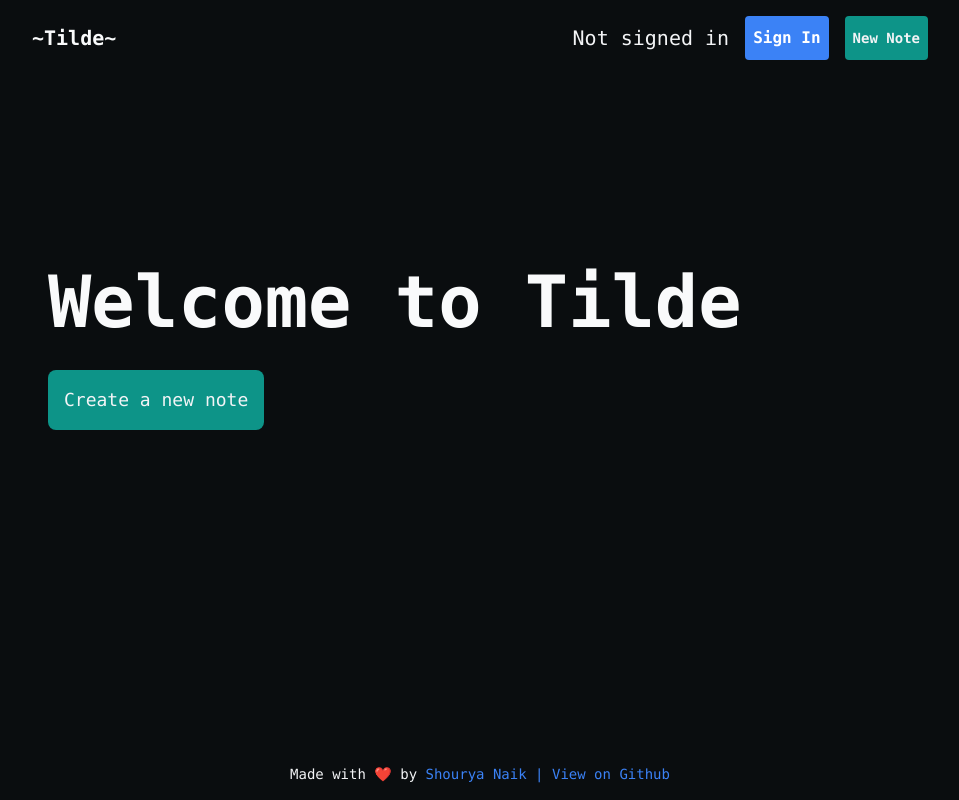
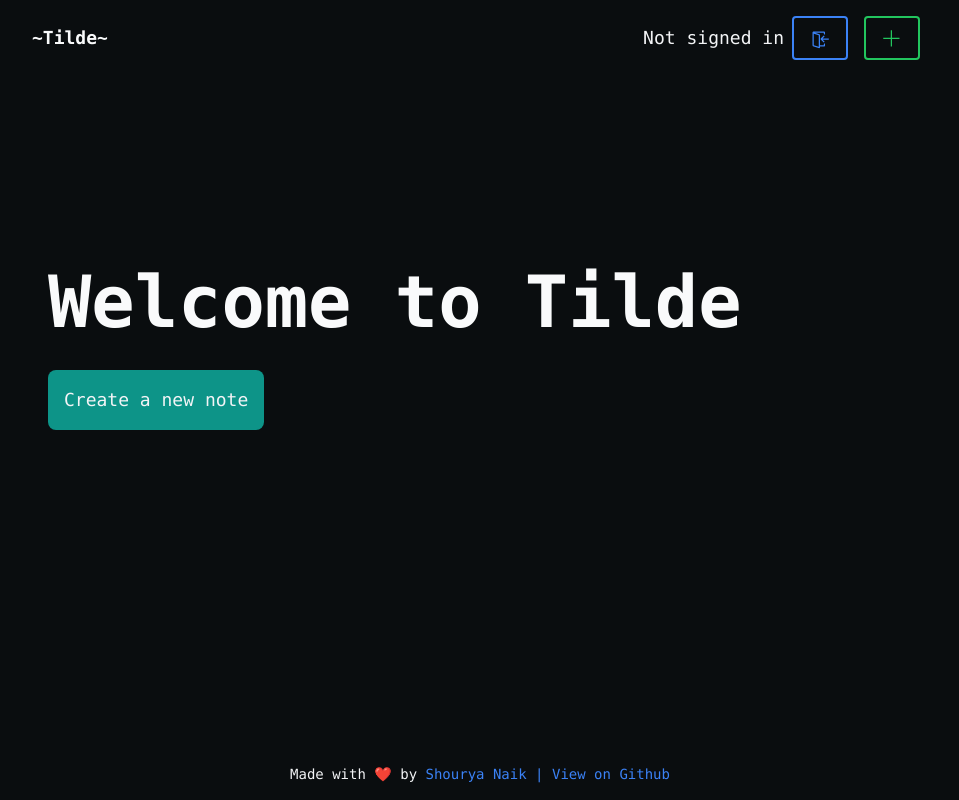
Before and after one commit to sjnaik02/tilde, a Next.js app: page / in a window 1280 px wide. Shown: the whole page, without its empty margins (160-1119 px from the left). Built offline with nearby package versions, Linux system fonts and the light colour scheme; no server answers.

Commit message:
using Header and icons in buttons

```diff
--- a/components/Layout.js
+++ b/components/Layout.js
@@ -2,6 +2,8 @@ import { useRouter } from "next/router";
 import { useSession, signIn, signOut } from "next-auth/react";
 import Link from "next/link";
 import Footer from "./Footer";
+import Header from "./Header";
+import { VscSignIn, VscSignOut, VscAdd } from "react-icons/vsc";
 
 function Layout({ children }) {
   const router = useRouter();
@@ -10,50 +12,7 @@ function Layout({ children }) {
   let userString = session.data ? session.data.user.name : "Not signed in";
   return (
     <>
-      <div className="bg-primary py-4 font-mono">
-        <div className="mx-auto flex max-w-4xl items-center justify-between px-4 lg:px-0">
-          <Link href="/">
-            <a className="text-xl font-bold text-gray-50 hover:text-gray-300">
-              ~Tilde~
-            </a>
-          </Link>
-          <div className="flex">
-            {session.status === "unauthenticated" ? (
-              <p className="py-2 text-xl text-gray-100 ">{userString}</p>
-            ) : (
-              <Link href="/profile">
-                <a className="py-2 text-xl text-gray-100 hover:text-gray-300">
-                  {userString}
-                </a>
-              </Link>
-            )}
-            {!session.data && (
-              <button
-                className="hover:bg-blue-700text-sm mx-4 rounded bg-blue-500 p-2 font-bold text-white"
-                onClick={() => signIn()}
-              >
-                Sign In
-              </button>
-            )}
-            {session.data && (
-              <button
-                className="mx-4 rounded bg-blue-500 p-2 text-sm font-bold text-white hover:bg-blue-700"
-                onClick={() => signOut()}
-              >
-                Sign Out
-              </button>
-            )}
-            {pathname !== "/create-note" && (
-              <button
-                className="w-fit rounded bg-teal-600 p-2 text-sm font-bold text-gray-100 hover:bg-teal-700"
-                onClick={() => router.push("/create-note")}
-              >
-                New Note
-              </button>
-            )}
-          </div>
-        </div>
-      </div>
+      <Header />
       {children}
       <Footer />
     </>
```
